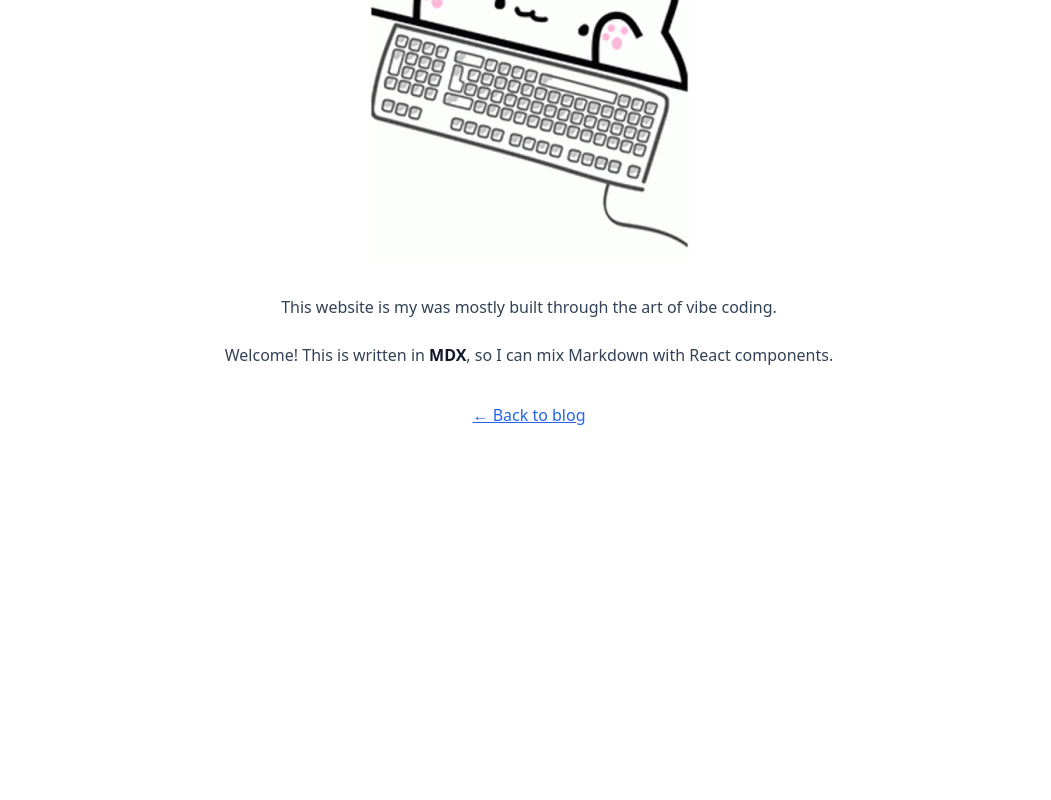
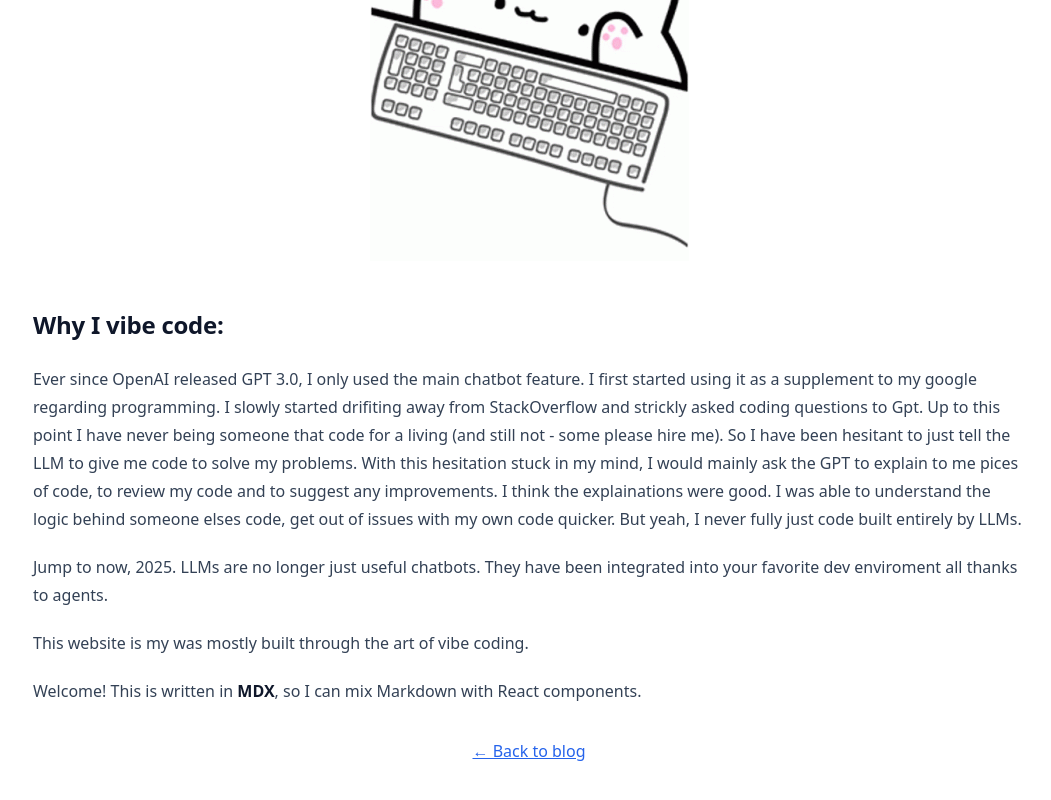
Before and after one commit to CarlitosCodes/CarlitosCodes.github.io, a React (Vite) app: page /blog/my-first-post in a window 1280 px wide. Shown: the part 490-1290 px from the top of the page, without its empty margins (111-1162 px from the left). Before the commit the page ends 975 px from the top, so only its background shows below. Built offline with nearby package versions, Linux system fonts and the light colour scheme; the HTML template or start-up script is replaced by a standard one.

Commit message:
fix: Align post content to the left

```diff
--- a/src/posts/2025-08-10-my-first.mdx
+++ b/src/posts/2025-08-10-my-first.mdx
@@ -1,17 +1,29 @@
 export const meta = {
   title: "To Vibe or Not Vide Code",
   date: "2025-08-10",
-  excerpt: "Kicking off the ML journey.",
+  excerpt: "My first blog post",
   tags: ["intro", "ml"],
   slug: "my-first-post"
 }
 
+<div className="text-left">
 <img
   src="/post/vibe-code.gif"
   alt="Carlos portrait"
-  className="mx-auto my-6 w-32 h-32 object-cover"
+  className="mx-auto my-6 w-[100px] h-[100px] object-cover"
 />
+
+## Why I vibe code:
+
+  Ever since OpenAI released GPT 3.0, I only used the main chatbot feature. I first started using it as a supplement to my google regarding programming. I slowly started drifiting away from StackOverflow and strickly asked coding questions to Gpt.
+Up to this point I have never being someone that code for a living (and still not - some please hire me). So I have been hesitant to just tell the LLM to give me code to solve my problems. With this hesitation stuck in my mind, I would mainly ask the GPT to explain to me pices of code, to review my code and to suggest any improvements.
+I think the explainations were good. I was able to understand the logic behind someone elses code, get out of issues with my own code quicker. But yeah, I never fully just code built entirely by LLMs.
+
+Jump to now, 2025. LLMs are no longer just useful chatbots. They have been integrated into your favorite dev enviroment all thanks to agents.
+
+
 
 This website is my was mostly built through the art of vibe coding.
 
 Welcome! This is written in **MDX**, so I can mix Markdown with React components.
+</div>
```
